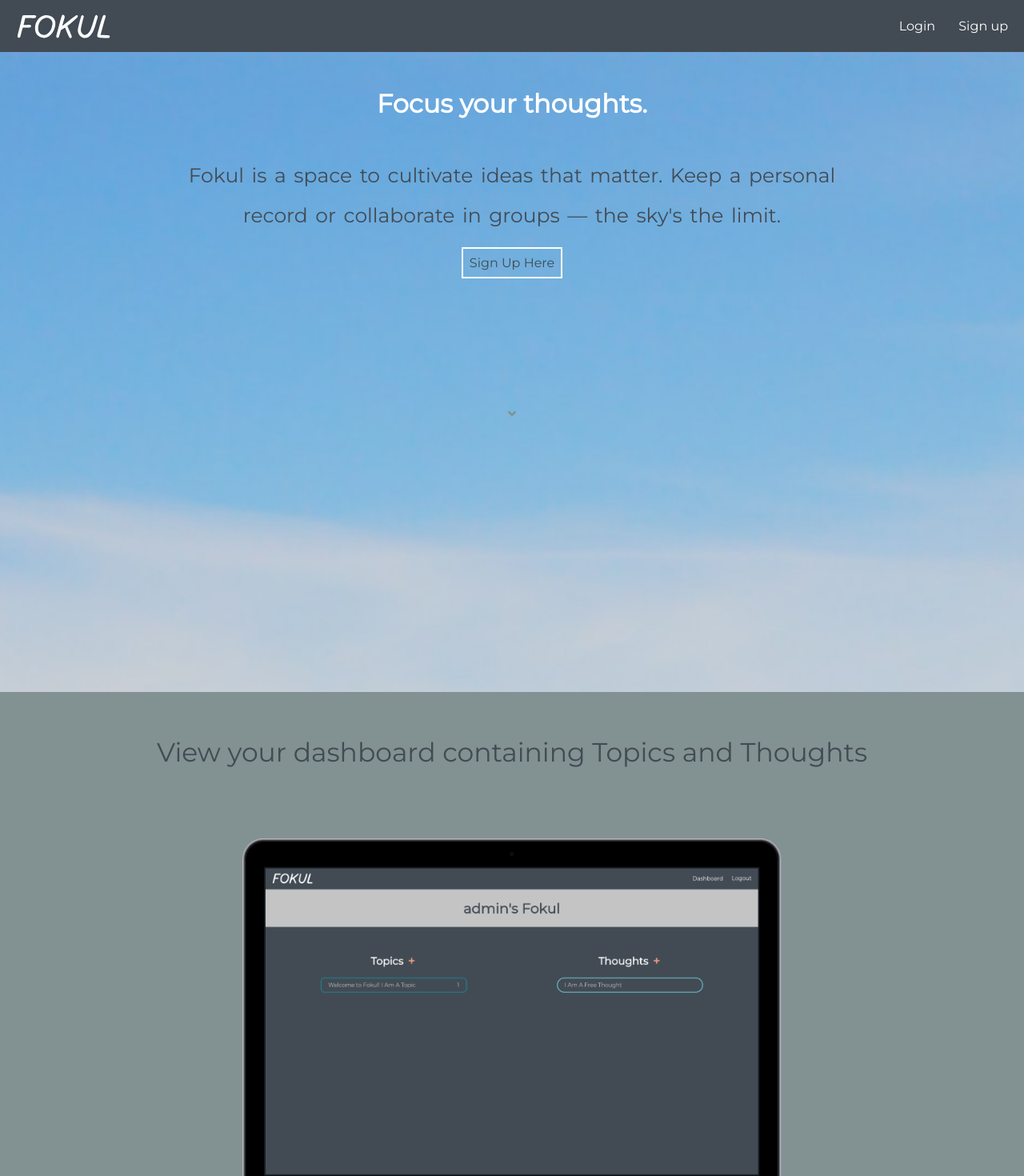
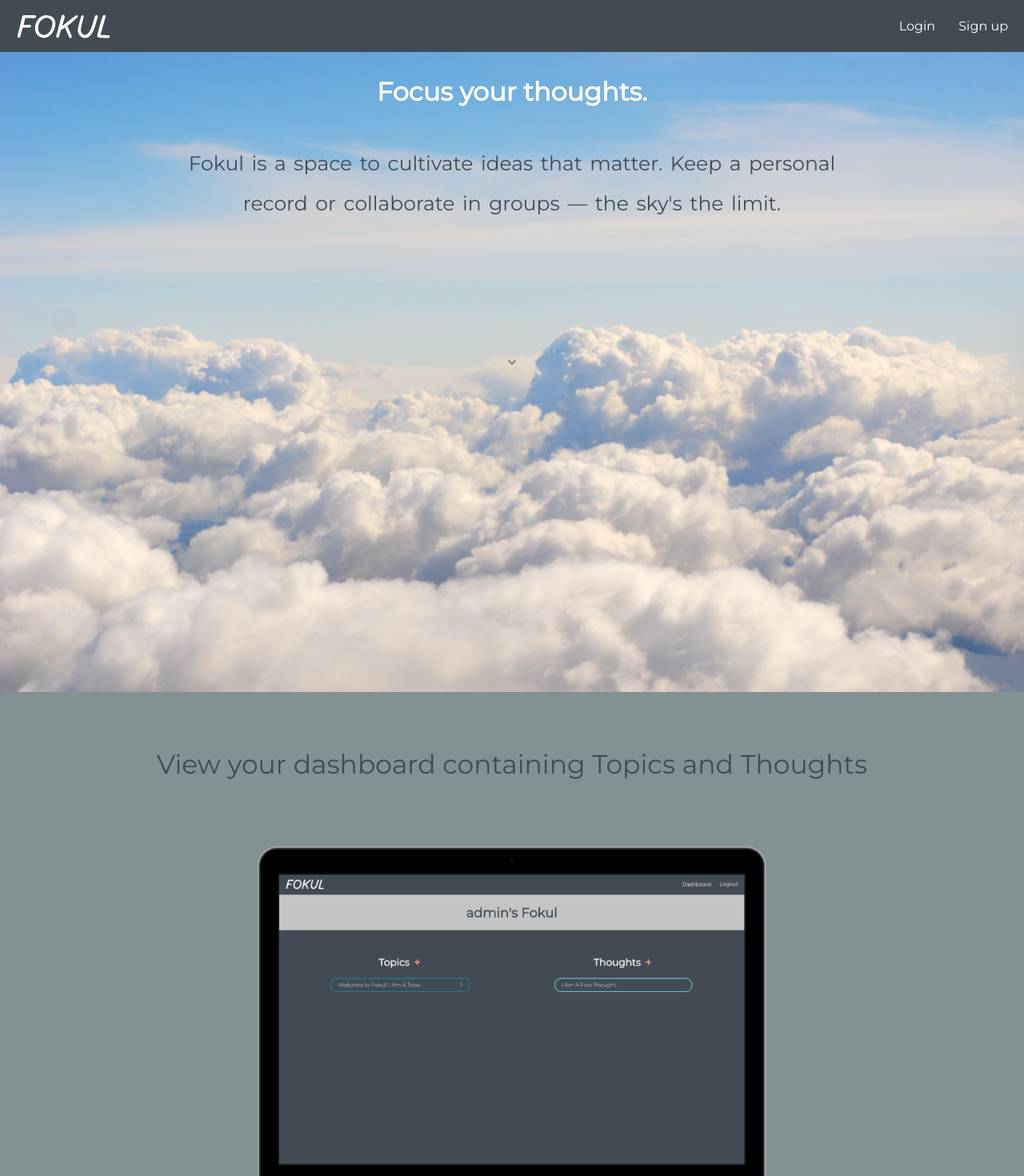
Before and after one commit to kraigwilliams/motive-client, a React (Create React App) app: page / in a window 1280 px wide. Shown: the top 1470 px of the page at 80% size. Built offline with nearby package versions, Linux system fonts and the light colour scheme.

Commit message:
fix landing page css

```diff
--- a/src/components/Button/Button.js
+++ b/src/components/Button/Button.js
@@ -34,9 +34,9 @@ export const AngleDown = styled(AngleDownButton)`
   color: ${({ color }) => color? color : colors.slategrey};
   border: none;
   font-size: 1em;
-  text-align: center;
-  align-self: left;
-  margin: ${({ margin }) => margin ? margin: ''};
+  /* text-align: center;
+  align-self: center; */
+  /* margin: ${({ margin }) => margin ? margin: ''}; */
   z-index: 11;
   animation: ${bounce} 2s linear infinite;
   :hover {
--- a/src/components/LandingPage/LandingPage.js
+++ b/src/components/LandingPage/LandingPage.js
@@ -26,16 +26,6 @@ export default function LandingPage() {
              Fokul is a space to cultivate ideas that matter. Keep a personal record or collaborate in groups — the sky's the limit.
           </LandingText>
 
-          {TokenService.hasAuthToken()
-              ? ''
-              :
-              <LandingLink
-                to='/signup'>
-                Sign Up Here
-              </LandingLink>
-          }
-
-
         <AngleDown className='bounce' style={{margin: '150px'}} onClick={executeScroll} />
 
         </ContentWrapper >
@@ -48,9 +38,18 @@ export default function LandingPage() {
           Store all your Thoughts inside each Topic
         <img src={topic}  className='img' alt='topic-view'/>
         </ContentWrapper1>
-        <ContentWrapper1 style={{backgroundColor: colors.teal }}>
+        <ContentWrapper1 style={{backgroundColor: colors.coral }}>
           Add as many Thoughts as you can imagine!
         <img src={add} className='img' alt='add-thought-view'/>
+
+        {TokenService.hasAuthToken()
+              ? ''
+              :
+              <LandingLink
+                to='/signup'>
+                Sign Up Here
+              </LandingLink>
+          }
         </ContentWrapper1>
 
       </PageWrapper>
--- a/src/components/LandingPage/LandingPage.style.js
+++ b/src/components/LandingPage/LandingPage.style.js
@@ -4,11 +4,12 @@ import { Link } from 'react-router-dom'
 import cloud from './Assets/cloud.jpg';
 
 export const PageWrapper = styled.div`
-  background-image: url(${cloud});
+  /* background-image: url(${cloud});
   height: 100%;
   background-position: center;
   background-repeat: no-repeat;
-  background-size: cover;
+  background-size: cover; */
+  text-align: center;
 `;
 
 export const LandingHeader = styled.h1`
@@ -37,10 +38,11 @@ export const LandingText = styled.p`
 `;
 
 export const ContentWrapper = styled.div`
-  display: flex;
-  flex-direction: column;
-  height: 100vh;
-  padding: 15px;
+  background-image: url(${cloud});
+  height: 100%;
+  background-position: center;
+  background-repeat: no-repeat;
+  background-size: cover;
 
   @media (min-width: 600px) {
     height: 100vh;
@@ -59,17 +61,21 @@ export const ContentWrapper1 = styled.div`
   font-size: 25px;
   text-align: center;
 
+
   .img {
       width: 150%;
+
     }
-
 
   @media (min-width: 600px) {
     font-size: 33px;
     height: 100vh;
-    padding: 15px;
+    padding: 70px 50px;
+    /* width: fit-content; */
+    height: fit-content;
 
     .img {
+      padding: 0px;
       width: 80%;
     }
   }
@@ -84,7 +90,7 @@ export const LandingLink = styled(Link)`
   list-style-type: none;
   padding: 8px;
   color: ${colors.darkgrey};
-  border: 2px solid ${colors.white};
+  border: 2px solid ${colors.darkgrey};
 
 
   :hover {
```
